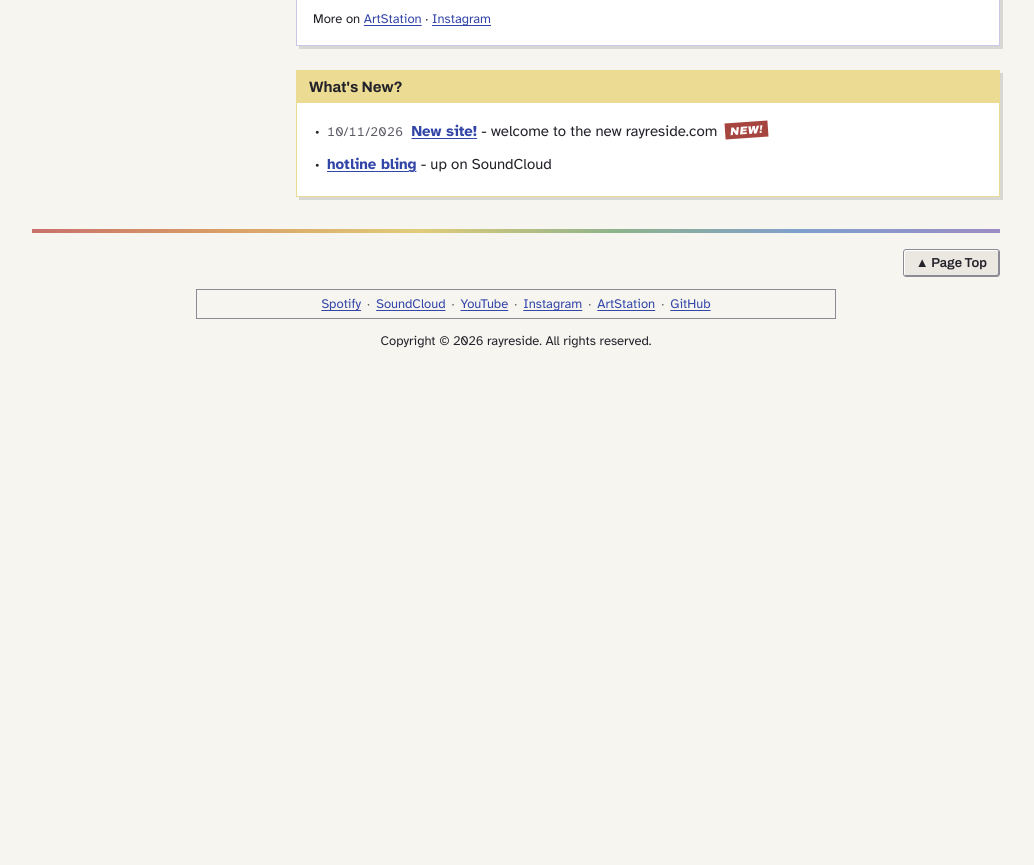
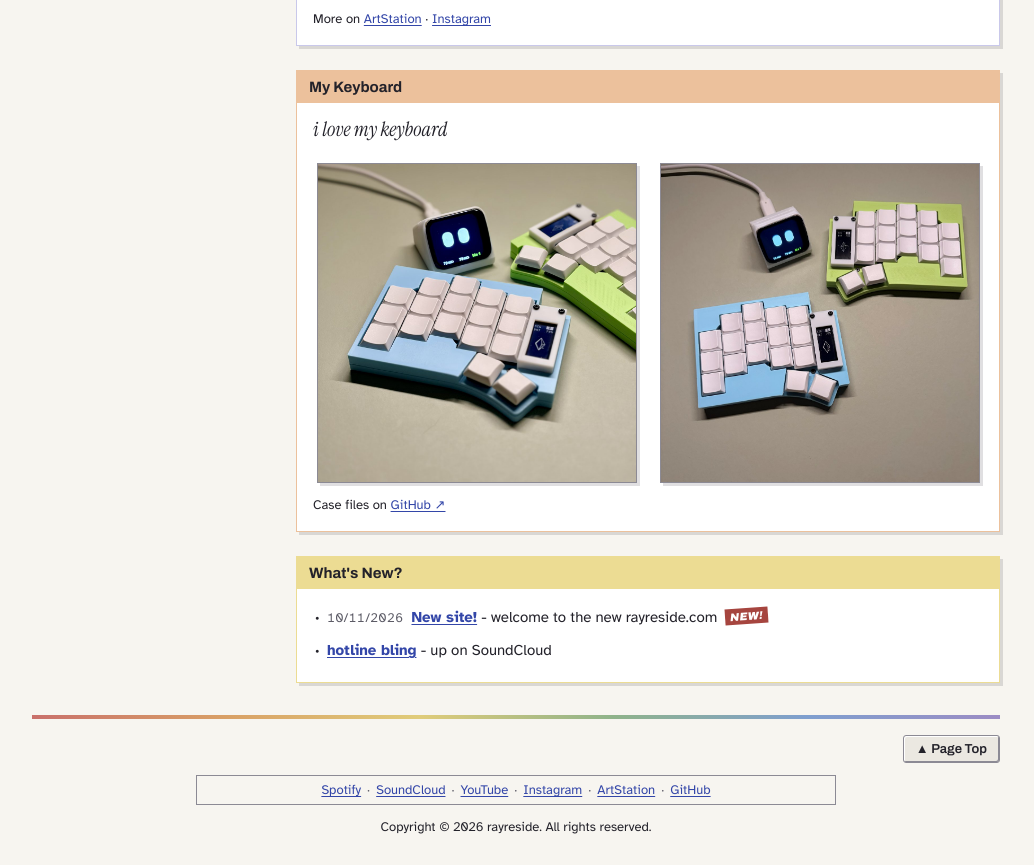
Before and after one commit to rayreside/rayreside-homepage, a plain HTML site: page index.html in a window 1280 px wide. Shown: the part 1598-2463 px from the top of the page, without its empty margins (124-1158 px from the left). Before the commit the page ends 1977 px from the top, so only its background shows below. Drawn offline with Linux system fonts and the light colour scheme.

Commit message:
Add My Keyboard box, use solid welcome heading, tidy comments

```diff
--- a/css/homepage.css
+++ b/css/homepage.css
@@ -19,6 +19,7 @@ img { max-width: 100%; }
 .tone-sage     { --t-fill: var(--sage);     --t-on: var(--on-sage);     --t-tint: var(--sage-tint); }
 .tone-butter   { --t-fill: var(--butter);   --t-on: var(--on-butter);   --t-tint: var(--butter-tint); }
 .tone-rose     { --t-fill: var(--rose);     --t-on: var(--on-rose);     --t-tint: var(--rose-tint); }
+.tone-apricot  { --t-fill: var(--apricot);  --t-on: var(--on-apricot);  --t-tint: var(--apricot-tint); }
 .tone-powder   { --t-fill: var(--powder);   --t-on: var(--on-powder);   --t-tint: var(--powder-tint); }
 .tone-brick    { --t-fill: var(--brick);    --t-on: var(--on-brick);    --t-tint: var(--brick-tint); }
 
@@ -86,9 +87,7 @@ a.btn, a.btn:visited, a.btn:hover { color: var(--ink); }
 .credit a, .credit a:visited { color: inherit; }
 [data-theme="dark"] .credit-day, [data-theme="light"] .credit-night { display: none; }
 .wordart { display: inline-block; margin: 0; padding: 0 .08em; font-family: var(--font-grotesk); font-weight: 900; font-style: italic; font-stretch: 118%;
-  font-size: clamp(40px, 8vw, 64px); line-height: 1.1; letter-spacing: -.01em; color: var(--headline);
-  background: linear-gradient(90deg, var(--rainbow-1), var(--rainbow-2), var(--rainbow-3), var(--rainbow-4), var(--rainbow-5), var(--rainbow-6));
-  -webkit-background-clip: text; background-clip: text; -webkit-text-fill-color: transparent; filter: drop-shadow(3px 3px 0 var(--shadow-ink)); }
+  font-size: clamp(40px, 8vw, 64px); line-height: 1.1; letter-spacing: -.01em; color: var(--headline); filter: drop-shadow(3px 3px 0 var(--shadow-ink)); }
 [data-theme="light"] .wordart { filter: drop-shadow(2px 2px 0 var(--ink)); }
 .hero-sub { margin: var(--space-2) 0 0; font-family: var(--font-serif); font-size: clamp(26px, 5vw, 36px); line-height: 1.15; }
 [data-theme="dark"] .hero-sub { color: var(--rainbow-3); }
@@ -137,6 +136,8 @@ a.btn, a.btn:visited, a.btn:hover { color: var(--ink); }
 .card-img img { width: 100%; height: 100%; object-fit: cover; display: block; transition: transform var(--duration-ui); }
 .card-img:hover img { transform: scale(1.03); }
 .card-action { font-size: 13px; line-height: 20px; }
+.photos { grid-template-columns: repeat(auto-fill, minmax(220px, 1fr)); }
+.photos .card-img { max-width: 320px; background: var(--t-tint); }
 
 /* counter */
 .counter { display: flex; flex-wrap: wrap; align-items: center; gap: var(--space-2); font-family: var(--font-serif); font-size: 17px; }
--- a/css/tokens.css
+++ b/css/tokens.css
@@ -1,4 +1,4 @@
-/* Hometown design tokens — generated from the Hometown design system (tokens.json) */
+/* Hometown design tokens */
 
 :root, [data-theme="light"] {
   --page: #f7f5f0;
@@ -131,6 +131,6 @@
   --font-mono: "IBM Plex Mono", "Courier New", Courier, monospace;
 }
 
-/* Background photography (real photos from Unsplash — see README for credits) */
+/* Background photography (real photos from Unsplash, credited in the hero) */
 :root, [data-theme="light"] { --photo-scrim: rgba(247, 245, 240, 0.30); --photo-night: url("https://images.unsplash.com/photo-1534796636912-3b95b3ab5986?auto=format&fit=crop&w=2400&q=70"); --photo-day: url("https://images.unsplash.com/photo-1603437873662-dc1f44901825?auto=format&fit=crop&w=2400&q=70"); }
 [data-theme="dark"] { --photo-scrim: rgba(14, 13, 20, 0.40); }
--- a/index.html
+++ b/index.html
@@ -89,6 +89,7 @@
             <li><a href="#about">About Me</a></li>
             <li><a href="#music">Music</a></li>
             <li><a href="#art">Art Gallery</a></li>
+            <li><a href="#keyboard">My Keyboard</a></li>
             <li><a href="#new">What's New</a></li>
             <li><a href="#links">Links</a></li>
           </ul>
@@ -175,6 +176,23 @@
         </div>
       </section>
 
+      <section class="box tone-apricot" id="keyboard" aria-labelledby="keyboard-t">
+        <h2 class="box-head" id="keyboard-t">My Keyboard</h2>
+        <div class="box-body">
+          <p class="lede">i love my keyboard</p>
+          <ul class="gallery photos">
+            <!-- Add a photo: copy an <li>, drop the image in img/keyboard/, update href, src and alt. -->
+            <li class="card">
+              <a class="card-img" href="img/keyboard/urchin.jpg"><img src="img/keyboard/urchin.jpg" alt="Urchin split keyboard in blue and green 3D-printed cases with white keycaps, next to a small dongle screen" loading="lazy"></a>
+            </li>
+            <li class="card">
+              <a class="card-img" href="img/keyboard/urchin-top.jpg"><img src="img/keyboard/urchin-top.jpg" alt="Both halves of the Urchin split keyboard from above, one in a green case and one in a blue case, with the dongle screen" loading="lazy"></a>
+            </li>
+          </ul>
+          <p class="more">Case files on <a href="https://github.com/rayreside/urchin-cuboid-case" target="_blank" rel="noopener">GitHub ↗</a></p>
+        </div>
+      </section>
+
       <section class="box tone-butter" id="new" aria-labelledby="new-t">
         <h2 class="box-head" id="new-t">What's New?</h2>
         <div class="box-body">
--- a/js/homepage.js
+++ b/js/homepage.js
@@ -3,13 +3,6 @@
   'use strict';
   var $ = function (s, r) { return (r || document).querySelector(s); };
   var $$ = function (s, r) { return Array.prototype.slice.call((r || document).querySelectorAll(s)); };
-
-  // ── Images: local copy first, Squarespace copy as a fallback ──
-  $$('img[data-fallback]').forEach(function (img) {
-    function swap() { var f = img.getAttribute('data-fallback'); if (f) { img.removeAttribute('data-fallback'); img.src = f; } }
-    img.addEventListener('error', swap);
-    if (img.complete && img.naturalWidth === 0) swap();
-  });
 
   // ── Theme: Day / Night / Auto ──
   var KEY = 'rr-theme', mq = window.matchMedia('(prefers-color-scheme: dark)');
```
Also changed, not shown: img/keyboard/urchin-top.jpg (added), img/keyboard/urchin.jpg (added).
